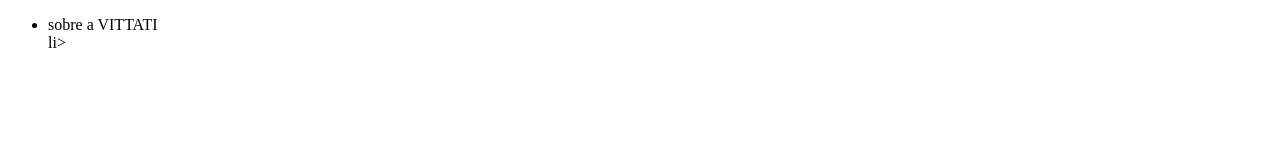
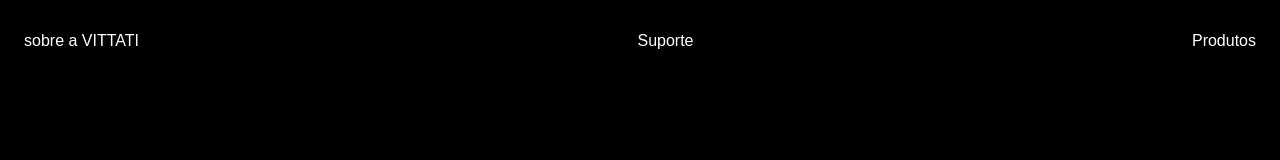
Before and after one commit to vtzim1444/site-dos-guri-de-petanga, a plain HTML site: page index.html in a window 1280 px wide. Drawn offline with Linux system fonts and the light colour scheme.

Commit message:
Add files via upload

```diff
--- a/index.css
+++ b/index.css
@@ -0,0 +1,15 @@
+body{
+background-color: rgb(0, 0, 0);
+font-family: Arial, Helvetica, sans-serif;
+}
+ul{
+    display: flex;
+    justify-content: space-between;
+    list-style-type: none;
+    align-items: center;
+    padding: 16px;
+}
+a{
+    color: white;
+    text-decoration: none;
+}
--- a/index.html
+++ b/index.html
@@ -5,15 +5,19 @@
     <meta http-equiv="X-UA-Compatible" content="IE=edge">
     <meta name="viewport" content="width=device-width, initial-scale=1.0">
     <title>VITTATI</title>
-    <link rel="style"
+    <link rel="stylesheet"href="index.css">
 </head>
 <body>
    <nav>
         <ul>
             <li>
-                <a>sobre a VITTATI</a>
+                <a href="#"> sobre a VITTATI</a>
             </li>
-            li>
+            <li>
+                <a href="#"> Suporte</a>
+            </li><li>
+                <a href="#"> Produtos</a>
+            </li>
          </ul>
     </nav>
 </body>
```
